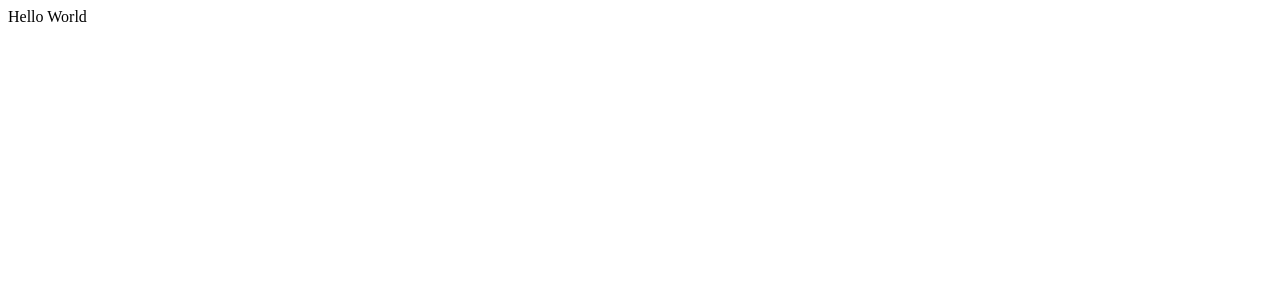
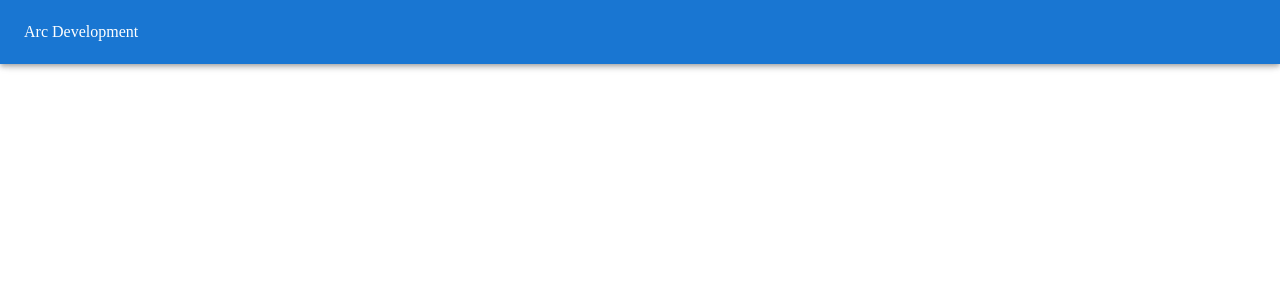
Before and after one commit to godomainz/mui, a React (Create React App) app: page / in a window 1280 px wide. Shown: the top 300 px of the page. Built offline with nearby package versions, Linux system fonts and the light colour scheme.

Commit message:
13. The AppBar Component

```diff
--- a/package.json
+++ b/package.json
@@ -6,6 +6,7 @@
     "@emotion/react": "^11.7.1",
     "@emotion/styled": "^11.6.0",
     "@fontsource/roboto": "^4.5.1",
+    "@mui/icons-material": "^5.3.1",
     "@mui/material": "^5.2.8",
     "@mui/styled-engine-sc": "^5.1.0",
     "@reduxjs/toolkit": "^1.7.1",
--- a/public/index.html
+++ b/public/index.html
@@ -9,7 +9,7 @@
       name="description"
       content="Web site created using create-react-app"
     />
-    <link rel="apple-touch-icon" href="%PUBLIC_URL%/logo192.png" />
+    <!-- <link rel="apple-touch-icon" href="%PUBLIC_URL%/logo192.png" /> -->
     <!--
       manifest.json provides metadata used when your web app is installed on a
       user's mobile device or desktop. See https://developers.google.com/web/fundamentals/web-app-manifest/
--- a/src/App.tsx
+++ b/src/App.tsx
@@ -3,11 +3,13 @@ import '@fontsource/roboto/300.css';
 import '@fontsource/roboto/400.css';
 import '@fontsource/roboto/500.css';
 import '@fontsource/roboto/700.css';
+import Header from './components/UI/Header/Header';
 
 function App() {
   return (
     <div>
-      Hello World
+      <Header />
+        Hello World
     </div>
   );
 }
--- /dev/null
+++ b/src/components/UI/Header/Header.tsx
@@ -0,0 +1,14 @@
+import React from 'react';
+import AppBar from '@mui/material/AppBar';
+import Toolbar from '@mui/material/Toolbar';
+
+const Header = () => {
+    return (
+        <AppBar position="fixed">
+            <Toolbar>
+                Arc Development
+            </Toolbar>
+        </AppBar>
+    );
+};
+export default Header;
--- /dev/null
+++ b/src/store/reducers/reducer.ts
@@ -0,0 +1,7 @@
+import { initState } from '../states/states';
+export const reducer = (state = initState, action:any) => {
+    switch (action.type) {
+        default:
+            return state;
+    }
+}
--- /dev/null
+++ b/src/store/states/states.ts
@@ -0,0 +1,6 @@
+export interface State {
+    identity: string;
+}
+export const initState: State = {
+    identity: '',
+}
--- a/src/store/store.ts
+++ b/src/store/store.ts
@@ -1,7 +1,9 @@
 import { configureStore, ThunkAction, Action } from '@reduxjs/toolkit';
+import { reducer } from './reducers/reducer';
 
 export const store = configureStore({
   reducer: {
+    reducer: reducer
   },
 });
 
```
Also changed, not shown: public/manifest.json, 1 other file (tests, documents, lock files or other folders).
